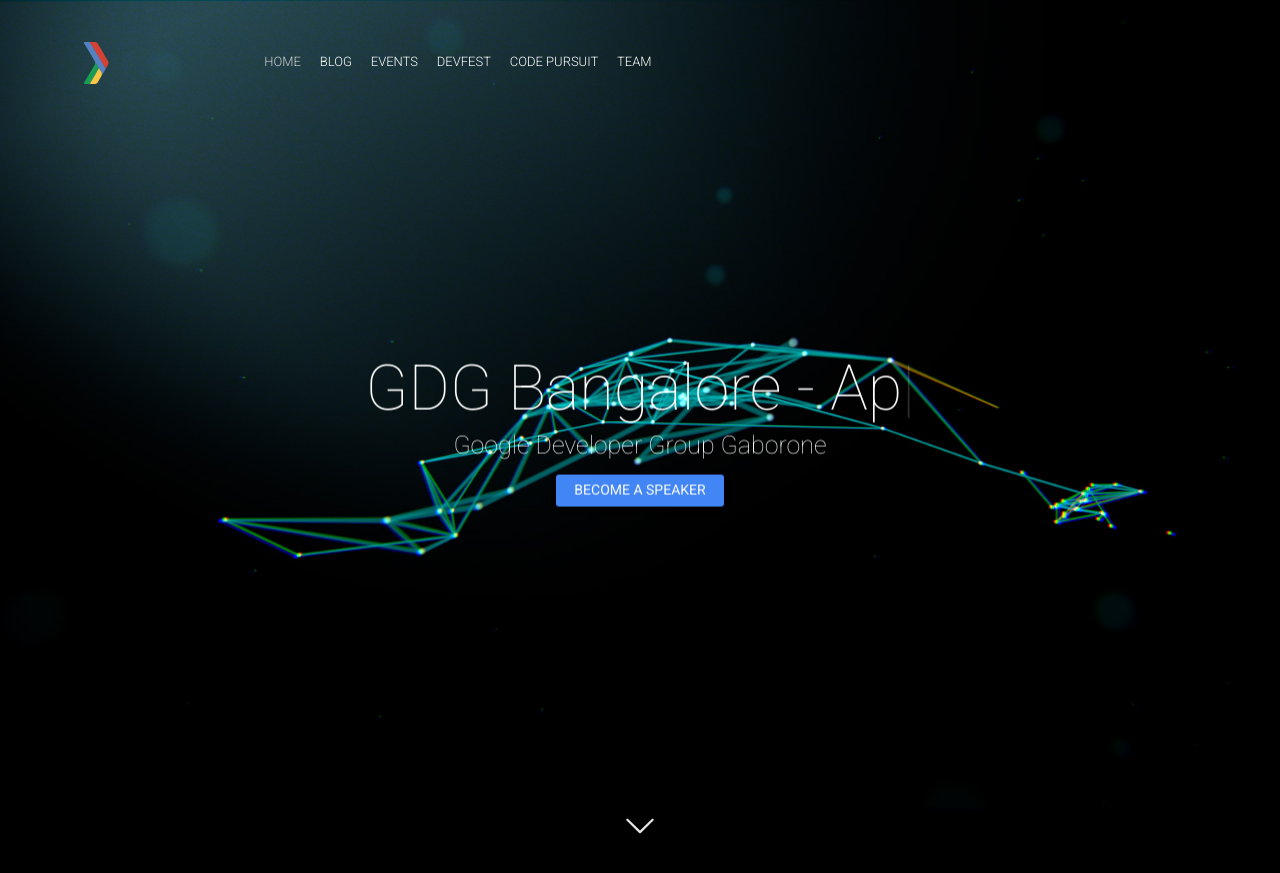
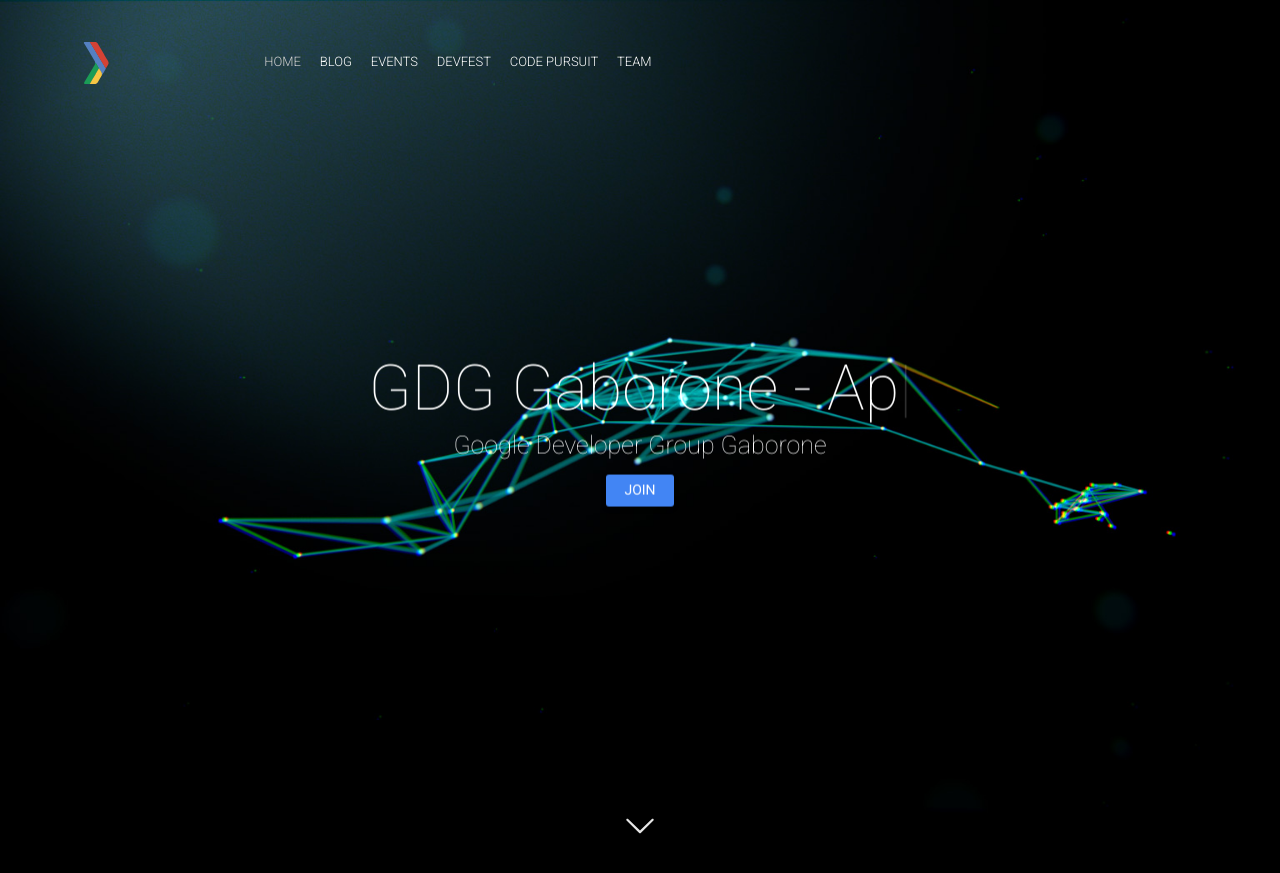
Before and after one commit to gdgreviews/gdgreviews.github.io, a Jekyll site: the page built from index.html, in a window 1280 px wide and 900 px high. Shown: the top 873 px of the window. Built offline with Jekyll 4.4.1, drawn with Linux system fonts in a browser that asks for light colours; nearby versions of some CDN libraries; comment, search, counter and statistics services are not loaded.

Commit message:
Update hero.html

```diff
--- a/_includes/hero.html
+++ b/_includes/hero.html
@@ -5,10 +5,10 @@
 
     <div class="jumbotron">
         <div class="animated hiding" data-animation="fadeInDown" data-delay="500">
-            <h1>GDG Bangalore - <span id="typeout-text"></span></h1>
+            <h1>GDG Gaborone - <span id="typeout-text"></span></h1>
             <p>{{site.eventDate}}</p>
             <span class="btn btn-primary waves-element waves-button waves-light waves-will-raise">
-                <a href="{{ site.c4pUrl }}" target="_blank">Become a speaker</a>
+                <a href="{{ site.c4pUrl }}" target="_blank">Join</a>
             </span>
         </div>
     </div>
```
